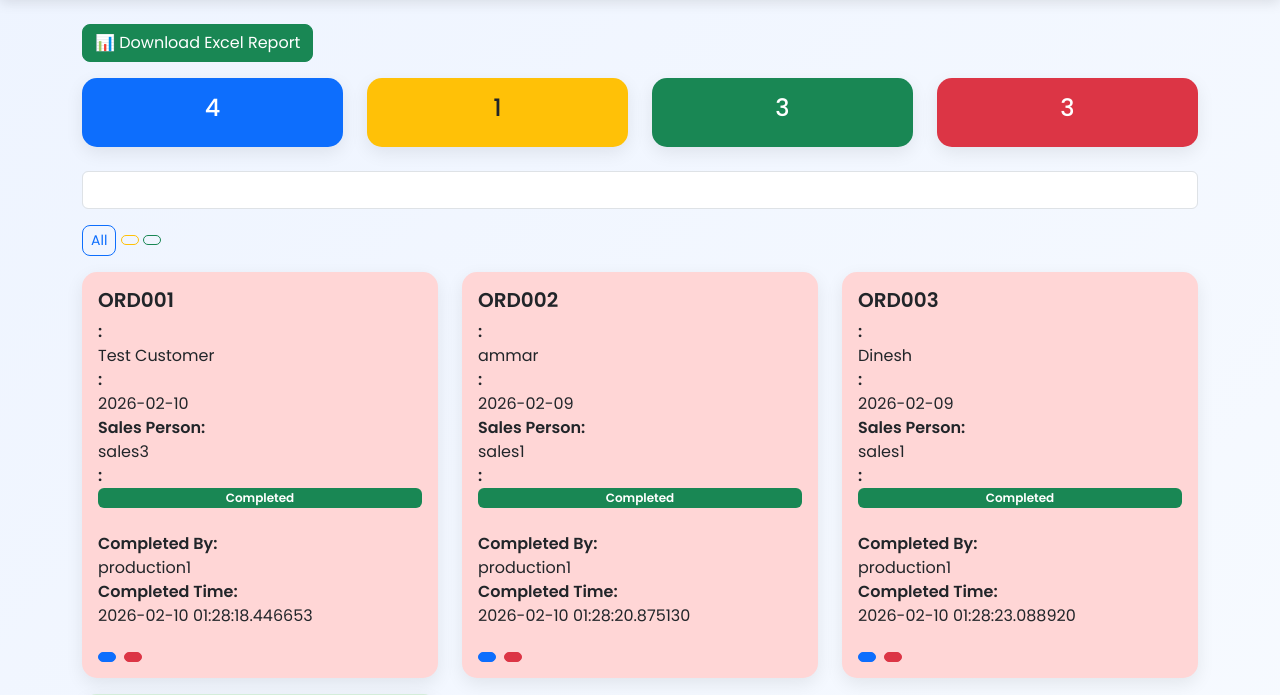
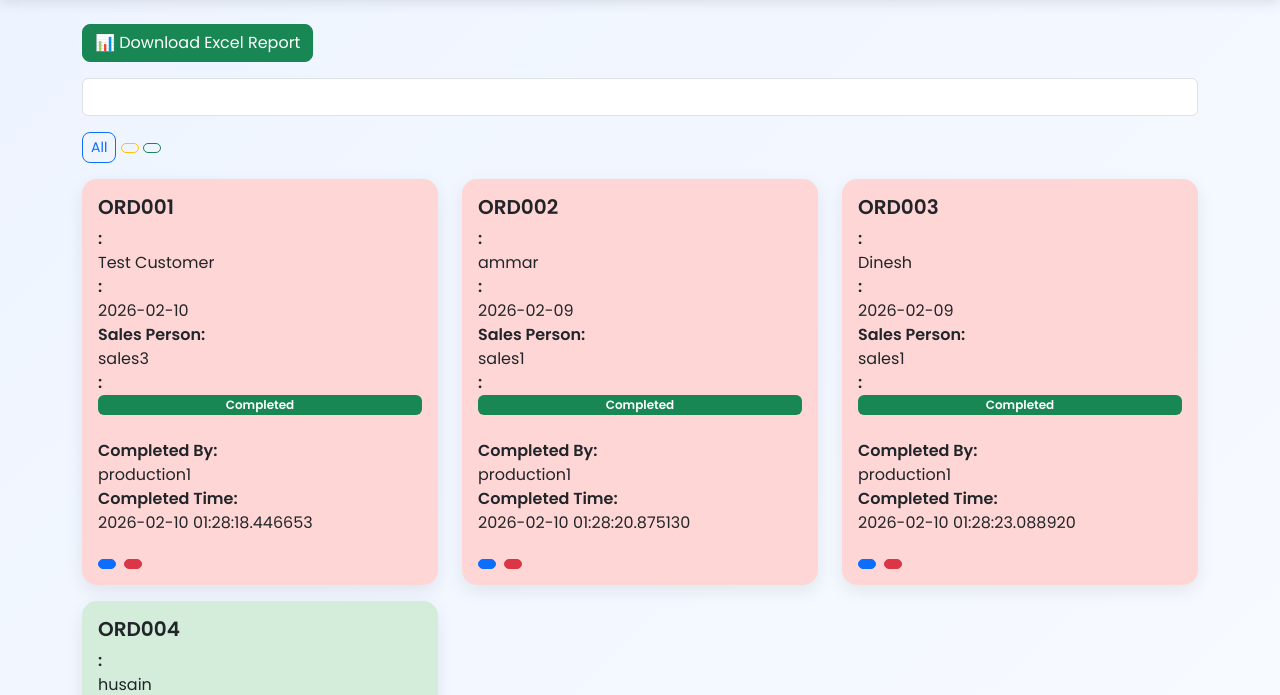
Before and after one commit to Technomind786/order_management, a Flask app: page /production in a window 1280 px wide. Shown: the part 56-751 px from the top of the page. Run offline with Flask 3, Linux system fonts and the light colour scheme; a user stored in the database is signed in; data comes from the database, SQL or seed files in the repository.

Commit message:
Removed stats cards

```diff
--- a/templates/production_dashboard.html
+++ b/templates/production_dashboard.html
@@ -8,47 +8,6 @@
 <a href="/export_orders" class="btn btn-success mb-3">
 📊 Download Excel Report
 </a>
-
-<!-- STATS CARDS -->
-<div class="row mb-4">
-
-<div class="col-md-3">
-<a href="/production" style="text-decoration:none;">
-<div class="card text-center p-3 bg-primary text-white">
-<h4>{{ total_orders }}</h4>
-{{ translations["total_orders"][lang] }}
-</div>
-</a>
-</div>
-
-<div class="col-md-3">
-<a href="/production?filter=pending" style="text-decoration:none;">
-<div class="card text-center p-3 bg-warning text-dark">
-<h4>{{ pending_orders }}</h4>
-{{ translations["pending_orders"][lang] }}
-</div>
-</a>
-</div>
-
-<div class="col-md-3">
-<a href="/production?filter=completed" style="text-decoration:none;">
-<div class="card text-center p-3 bg-success text-white">
-<h4>{{ completed_orders }}</h4>
-{{ translations["completed_orders"][lang] }}
-</div>
-</a>
-</div>
-
-<div class="col-md-3">
-<a href="/production?filter=urgent" style="text-decoration:none;">
-<div class="card text-center p-3 bg-danger text-white">
-<h4>{{ urgent_orders }}</h4>
-{{ translations["urgent_orders"][lang] }}
-</div>
-</a>
-</div>
-
-</div>
 
 
 <!-- SEARCH BOX -->
```
